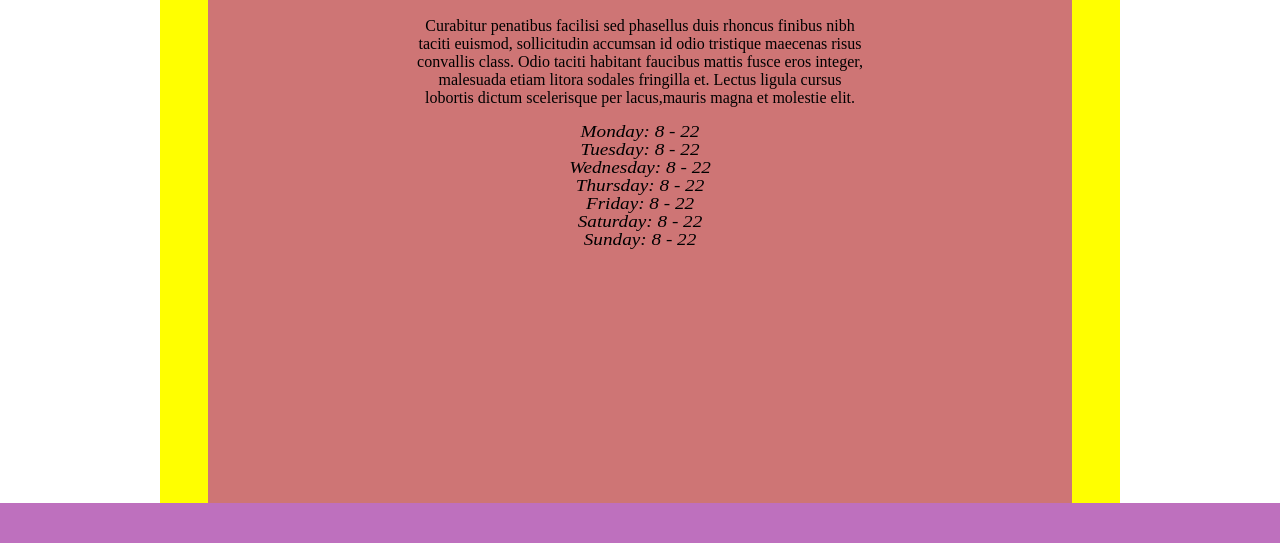
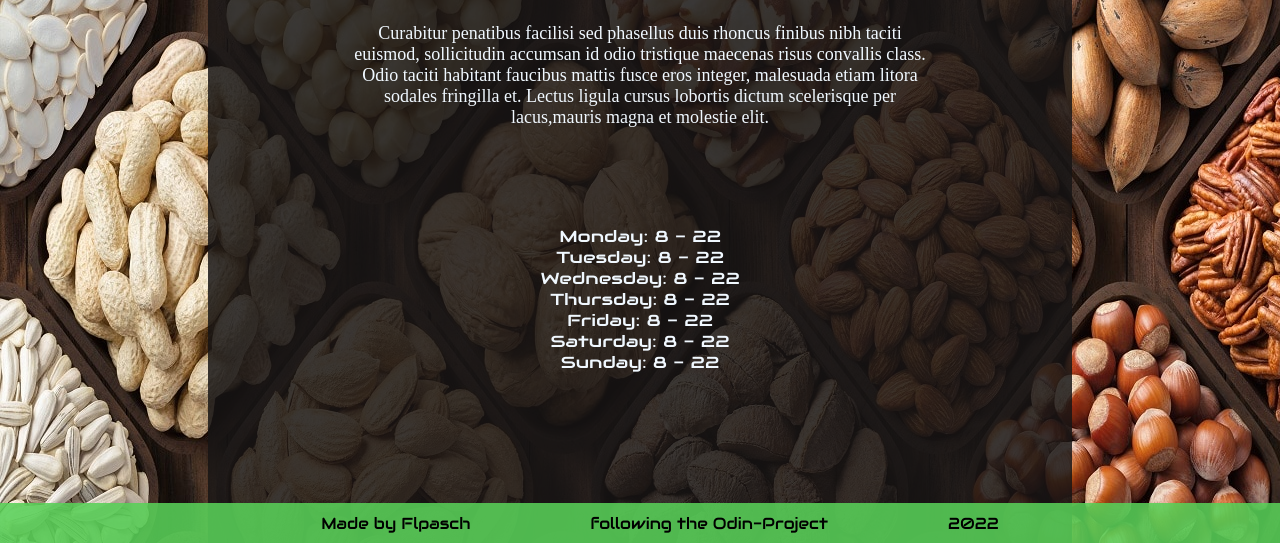
Before and after one commit to flpasc/odin-webpack, a website built with webpack: page dist/index.html in a window 1280 px wide. Shown: the part 257-800 px from the top of the page. Built offline with nearby package versions, Linux system fonts and the light colour scheme; a web font is replaced by a local one.

Commit message:
finish content and design

```diff
--- /dev/null
+++ b/src/banner.js
@@ -0,0 +1,12 @@
+export const banner = () => {
+	const advertisement = "+++ 50% +++ NUTS DAYY +++";
+	const header = document.getElementById("header");
+	const list = document.createElement("ul");
+
+	for (let i = 0; i < 4; i++) {
+		const ad = document.createElement("li");
+		ad.textContent = advertisement;
+		list.appendChild(ad);
+	}
+	header.appendChild(list);
+};
--- /dev/null
+++ b/src/footer.js
@@ -0,0 +1,19 @@
+export const footer = () => {
+	const footer = document.getElementById("footer");
+
+	const list = document.createElement("ul");
+	const text1 = document.createElement("li");
+	text1.textContent = "Made by Flpasch";
+
+	const text2 = document.createElement("li");
+	text2.textContent = "following the Odin-Project";
+
+	const text3 = document.createElement("li");
+	text3.textContent = "2022";
+
+	list.appendChild(text1);
+	list.appendChild(text2);
+	list.appendChild(text3);
+
+	footer.appendChild(list);
+};
--- a/src/index.js
+++ b/src/index.js
@@ -1,7 +1,11 @@
 import { template } from "./template";
 import "./styles/style.css";
 import { home } from "./home";
+import { banner } from "./banner";
+import { footer } from "./footer";
 
 console.log("Hi i`m working just fine");
 template();
 home();
+banner();
+footer();
--- a/src/menu.js
+++ b/src/menu.js
@@ -9,7 +9,7 @@ export const menu = () => {
 	content.innerHTML = "";
 
 	const header = document.createElement("h1");
-	header.textContent = "menu";
+	header.textContent = "Menu";
 	header.id = "menue";
 
 	const dishList = document.createElement("div");
--- a/src/styles/style.css
+++ b/src/styles/style.css
@@ -1,4 +1,19 @@
+@font-face {
+	font-family: "header";
+	src: url("../fonts/Audiowide-Regular.ttf") format("truetype");
+	font-weight: 800;
+	font-style: normal;
+}
+
+@font-face {
+	font-family: "text";
+	src: url("../fonts/YujiSyuku-Regular.ttf") format("truetype");
+}
+
 body {
+	font-family: "header";
+	background-image: url(../img/background.jpeg);
+	background-size: fill;
 	display: flex;
 	align-items: center;
 	justify-content: center;
@@ -12,21 +27,45 @@ body {
 	flex-direction: column;
 	align-items: center;
 	justify-content: center;
-	background-color: yellow;
 	width: 75vw;
 	min-height: 100vh;
 }
 
-.header {
+#header {
 	position: fixed;
 	top: 0;
-	background-color: rgb(96, 195, 96);
+}
+
+#footer {
+	position: fixed;
+	bottom: 0px;
+}
+
+#header,
+#footer {
+	display: flex;
+	justify-content: center;
+	align-items: center;
+
+	background-color: rgba(88, 208, 88, 0.876);
 	width: 140%;
 	height: 40px;
 }
 
+#header > ul,
+#footer > ul {
+	list-style: none;
+	display: flex;
+	justify-content: space-between;
+	align-items: top;
+}
+
+#footer > ul > li,
+#header > ul > li {
+	padding: 0px 60px;
+}
+
 .nav-bar {
-	background-color: rgb(109, 109, 146);
 	position: fixed;
 	top: 40px;
 }
@@ -37,56 +76,59 @@ body {
 	width: 120px;
 }
 
+button:hover {
+	background-color: grey;
+}
+
 .main {
+	color: aliceblue;
 	display: flex;
 	flex-direction: column;
 	align-items: center;
-	background-color: rgb(206, 117, 117);
+	background-color: rgba(23, 21, 21, 0.843);
 	width: 90%;
 	min-height: 100vh;
 }
 
 .main > h1 {
+	font-family: "header";
 	margin-top: 200px;
 }
 
-.footer {
-	position: fixed;
-	bottom: 0px;
-	width: 140%;
-	height: 40px;
-	background-color: rgb(190, 112, 190);
-}
-
 #opening-hours {
-	font-style: italic;
+	padding-top: 10vh;
 	transform: scaleX(1.2);
 	text-align: center;
 }
 
 #welcome {
 	text-align: center;
-
-	max-width: 35vw;
+	font-family: "text";
+	font-size: 18px;
+	max-width: 45vw;
 }
 
 #dish-list {
 	text-align: center;
 	display: grid;
 	grid-template-columns: 1fr 1fr;
-	background-color: rgb(91, 91, 223);
 	width: 50vw;
+	border-radius: 20px;
+	padding: 20px;
 }
 
 #menue {
-	padding-top: 450px;
+	padding-top: 750px;
 }
 
 #meal {
+	font-family: "text";
 	margin: 20px;
 	margin-bottom: 40px;
-	padding: 10px;
-	background-color: rgb(241, 185, 0);
+	padding: 30px 20px;
+	background-color: rgba(0, 0, 0, 0.568);
+	border-radius: 20px;
+	border-color: white;
 }
 
 #meal > img {
@@ -102,10 +144,10 @@ body {
 	text-align: center;
 	display: grid;
 	grid-template-columns: 1fr;
-	background-color: white;
 }
 
 #employee {
+	font-family: "text";
 	padding: 20px;
 	margin: 10px;
 	margin-bottom: 40px;
--- a/src/template.js
+++ b/src/template.js
@@ -6,7 +6,7 @@ export const template = () => {
 	const content = document.getElementById("content");
 
 	const header = document.createElement("div");
-	header.classList = "header";
+	header.id = "header";
 
 	const navBar = document.createElement("div");
 	navBar.classList = "nav-bar";
@@ -16,7 +16,7 @@ export const template = () => {
 	main.id = "main";
 
 	const footer = document.createElement("div");
-	footer.classList = "footer";
+	footer.id = "footer";
 
 	const btnHome = document.createElement("button");
 	btnHome.id = "btn-home";
--- a/webpack.config.js
+++ b/webpack.config.js
@@ -17,6 +17,7 @@ module.exports = {
 				test: /\.(png|svg|jpg|jpeg|gif)$/i,
 				type: "asset/resource",
 			},
+			{ test: /\.(woff|woff2|eot|ttf|otf)$/i, type: "asset/resource" },
 		],
 	},
 };
```
Also changed, not shown: dist/2017bdb174a62d0daa3e.ttf (added), dist/21ed1c53745a1942a61c.jpeg (added), dist/main.js, src/fonts/Audiowide-Regular.ttf (added), src/img/background.jpeg (added), 2 other files.
